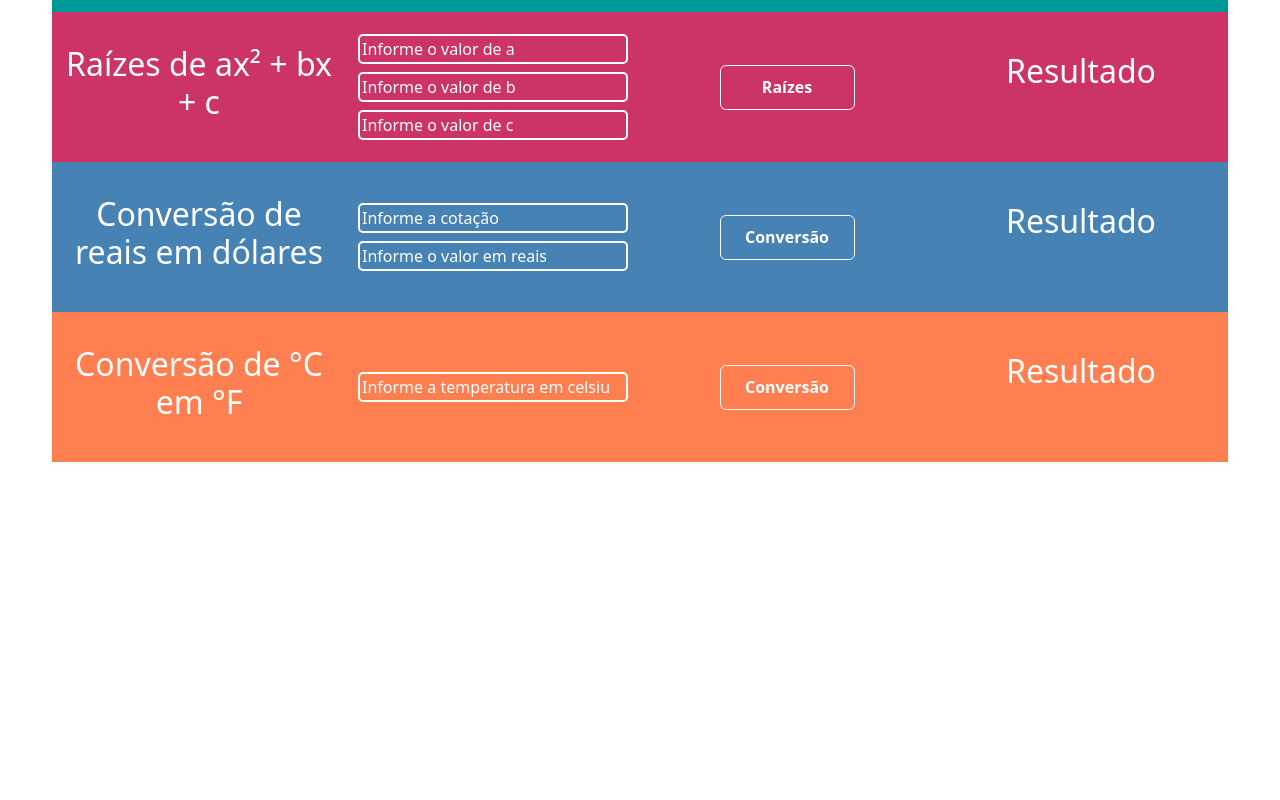
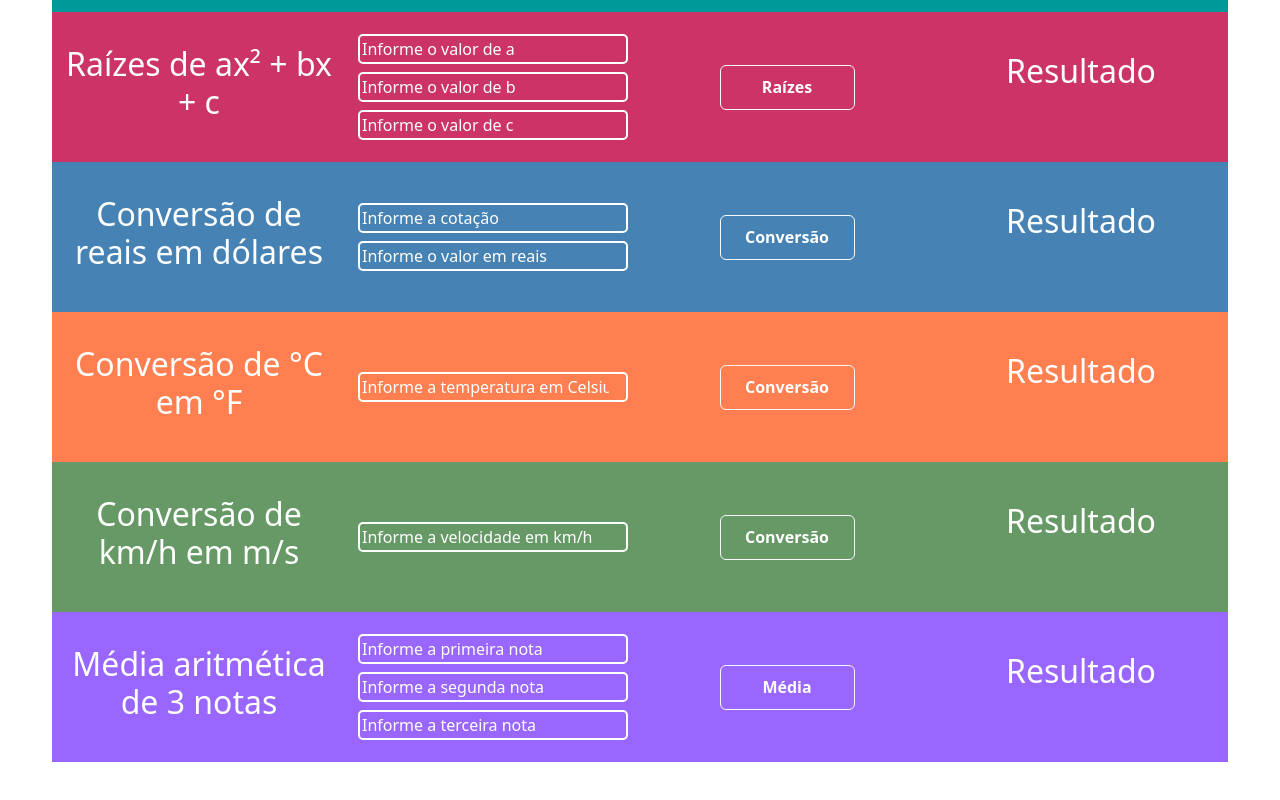
Before and after one commit to marianaarodrigues/input-functions, a plain HTML site: page index.html in a window 1280 px wide. Shown: the part 676-1476 px from the top of the page. Before the commit the page ends 1138 px from the top, so only its background shows below. Drawn offline with nearby package versions, Linux system fonts and the light colour scheme.

Commit message:
continuação

```diff
--- a/css/style.css
+++ b/css/style.css
@@ -34,10 +34,6 @@ main {
 .areacirculo button:hover {
     background-color: #FFF;
     color: #FF9933;
-}
-
-.resultados {
-    display: inline;
 }
 
 .resultado,
@@ -254,3 +250,74 @@ main {
     background-color: #FFF;
     color: #FF7F50;
 }
+
+.velocidade {
+    background-color: #669966;
+    color: #FFF;
+}
+
+.velocidade div {
+    height: 150px;
+}
+
+#kmporhora {
+    border-radius: 5px;
+    border: 2px solid #FFF;
+    background-color: #669966;
+    color: #FFF;
+}
+
+#kmporhora::placeholder {
+    opacity: 1;
+    color: #FFF;
+}
+
+.velocidade button {
+    font-weight: 600;
+    color: #FFF;
+    width: 50%;
+    height: 30%;
+}
+
+.velocidade button:hover {
+    background-color: #FFF;
+    color: #669966;
+}
+
+.media {
+    background-color: #9966FF;
+    color: #FFF;
+    margin-bottom: 50px;
+}
+
+.media div {
+    height: 150px;
+}
+
+#nota1,
+#nota2,
+#nota3 {
+    border-radius: 5px;
+    border: 2px solid #FFF;
+    background-color: #9966FF;
+    color: #FFF;
+}
+
+#nota1::placeholder,
+#nota2::placeholder,
+#nota3::placeholder {
+    opacity: 1;
+    color: #FFF;
+}
+
+.media button {
+    font-weight: 600;
+    color: #FFF;
+    width: 50%;
+    height: 30%;
+}
+
+.media button:hover {
+    background-color: #FFF;
+    color: #9966FF;
+}
--- a/index.html
+++ b/index.html
@@ -30,7 +30,7 @@
                     Área
                 </button>
             </div>
-            <div class="col-sm-3 d-flex flex-column align-items-center justify-content-center resultados">
+            <div class="col-sm-3 d-flex flex-column align-items-center justify-content-center">
                 <p class="resultado">Resultado</p>
                 <p class="valor" id="areacir"></p>
             </div>
@@ -137,7 +137,7 @@
                 <h2 class="text-center">Conversão de °C em °F</h2>
             </div>
             <div class="col-sm-3 d-flex flex-column align-items-center justify-content-center">
-                <input class="my-1 w-100" type="number" id="celsius" placeholder="Informe a temperatura em celsius">
+                <input class="my-1 w-100" type="number" id="celsius" placeholder="Informe a temperatura em Celsius">
             </div>
             <div class="col-sm-3 d-flex flex-column align-items-center justify-content-center">
                 <button type="button" class="btn btn-outline-light" onclick="celsfahr()">
@@ -150,7 +150,46 @@
             </div>
         </div>
 
+        <div class="row velocidade">
+            <div class="col-sm-3 d-flex flex-column align-items-center justify-content-center">
+                <h2 class="text-center">Conversão de km/h em m/s</h2>
+            </div>
+            <div class="col-sm-3 d-flex flex-column align-items-center justify-content-center">
+                <input class="my-1 w-100" type="number" id="kmporhora" placeholder="Informe a velocidade em km/h">
+            </div>
+            <div class="col-sm-3 d-flex flex-column align-items-center justify-content-center">
+                <button type="button" class="btn btn-outline-light" onclick="msegundo()">
+                    Conversão
+                </button>
+            </div>
+            <div class="col-sm-3 d-flex flex-column align-items-center justify-content-center">
+                <p class="resultado align-self-center">Resultado</p>
+                <p class="valor align-self-center" id="velmpors"></p>
+            </div>
+        </div>
+
+        <div class="row media">
+            <div class="col-sm-3 d-flex flex-column align-items-center justify-content-center">
+                <h2 class="text-center">Média aritmética de 3 notas</h2>
+            </div>
+            <div class="col-sm-3 d-flex flex-column align-items-center justify-content-center">
+                <input class="my-1 w-100" type="number" id="nota1" placeholder="Informe a primeira nota">
+                <input class="my-1 w-100" type="number" id="nota2" placeholder="Informe a segunda nota">
+                <input class="my-1 w-100" type="number" id="nota3" placeholder="Informe a terceira nota">
+            </div>
+            <div class="col-sm-3 d-flex flex-column align-items-center justify-content-center">
+                <button type="button" class="btn btn-outline-light" onclick="media3notas()">
+                    Média
+                </button>
+            </div>
+            <div class="col-sm-3 d-flex flex-column align-items-center justify-content-center">
+                <p class="resultado align-self-center">Resultado</p>
+                <p class="valor align-self-center" id="medianotas"></p>
+            </div>
+        </div>
+
     </main>
+
     <script src="https://cdn.jsdelivr.net/npm/bootstrap@5.3.0-alpha3/dist/js/bootstrap.bundle.min.js"
         integrity="sha384-ENjdO4Dr2bkBIFxQpeoTz1HIcje39Wm4jDKdf19U8gI4ddQ3GYNS7NTKfAdVQSZe"
         crossorigin="anonymous"></script>
--- a/js/script.js
+++ b/js/script.js
@@ -31,8 +31,8 @@ function bhaskar() {
     let c = parseFloat(document.getElementById('valorc').value)
     let delta = parseFloat(b * b - 4 * a * c)
     console.log(delta)
-    let raiz1 = parseFloat((-1 * b + Math.sqrt(delta)) / (2 * a))
-    let raiz2 = parseFloat((-1 * b - Math.sqrt(delta)) / (2 * a))
+    let raiz1 = (parseFloat((-1 * b + Math.sqrt(delta)) / (2 * a))).toFixed(2)
+    let raiz2 = (parseFloat((-1 * b - Math.sqrt(delta)) / (2 * a))).toFixed(2)
     let resultado = raiz1 + ' e ' + raiz2
     document.getElementById('bhask').innerHTML = resultado
 }
@@ -40,12 +40,26 @@ function bhaskar() {
 function realemdolar() {
     let cotacao = parseFloat(document.getElementById('cotacao').value)
     let real = parseFloat(document.getElementById('reais').value)
-    let dolar = real / cotacao
+    let dolar = (real / cotacao).toFixed(2)
     document.getElementById('realdolar').innerHTML = dolar
 }
 
 function celsfahr() {
     let celsius = parseFloat(document.getElementById('celsius').value)
-    let fahrenheit = 1.8 * celsius + 32
+    let fahrenheit = (1.8 * celsius + 32).toFixed(2)
     document.getElementById('celsiusfahr').innerHTML = fahrenheit
 }
+
+function msegundo() {
+    let velkm = parseFloat(document.getElementById('kmporhora').value)
+    let velm = (velkm / 3.6).toFixed(2)
+    document.getElementById('velmpors').innerHTML = velm
+}
+
+function media3notas() {
+    let n1 = parseFloat(document.getElementById('nota1').value)
+    let n2 = parseFloat(document.getElementById('nota2').value)
+    let n3 = parseFloat(document.getElementById('nota3').value)
+    let medianota = ((n1 + n2 + n3) / 3).toFixed(2)
+    document.getElementById('medianotas').innerHTML = medianota
+}
```
